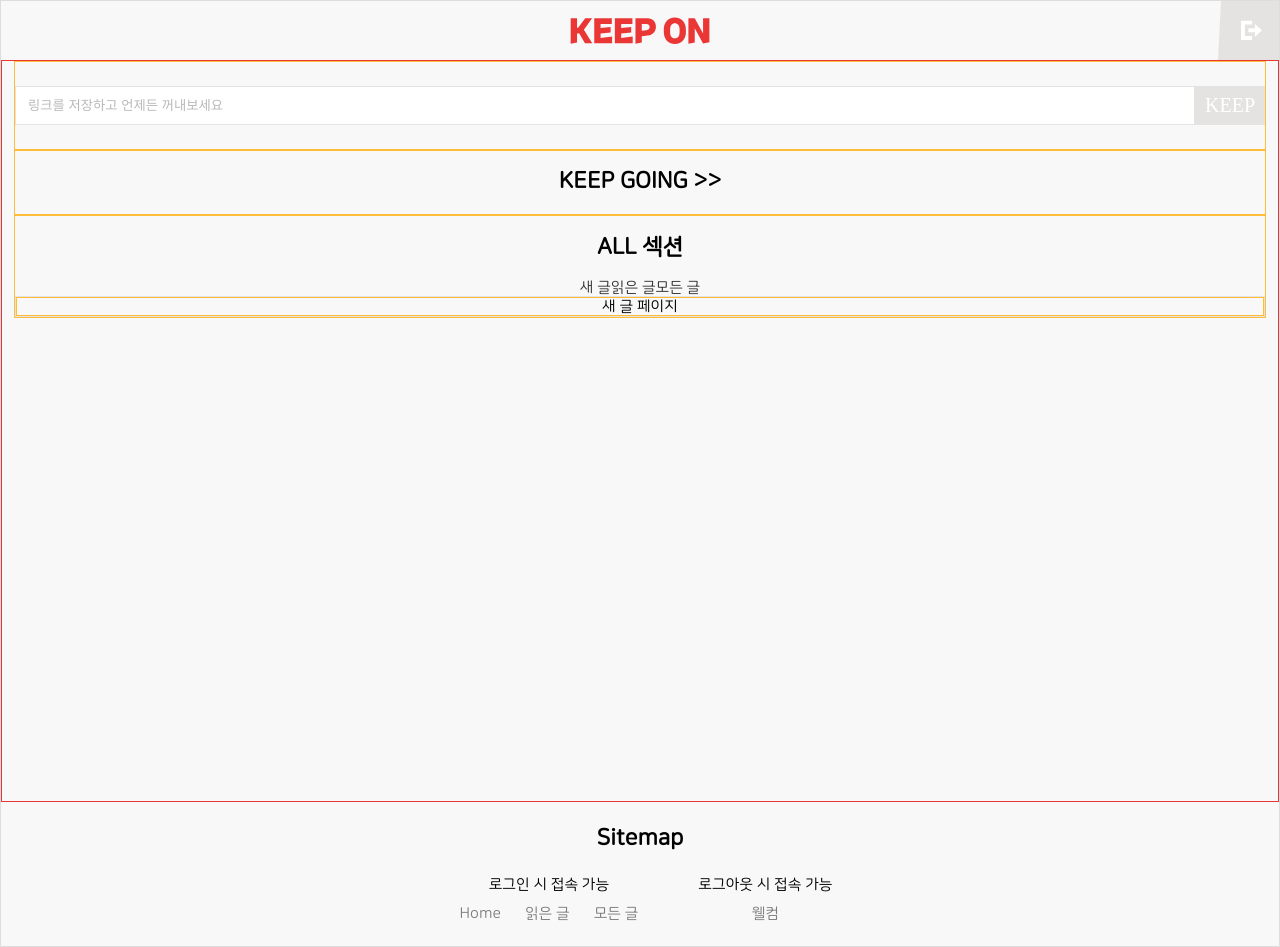
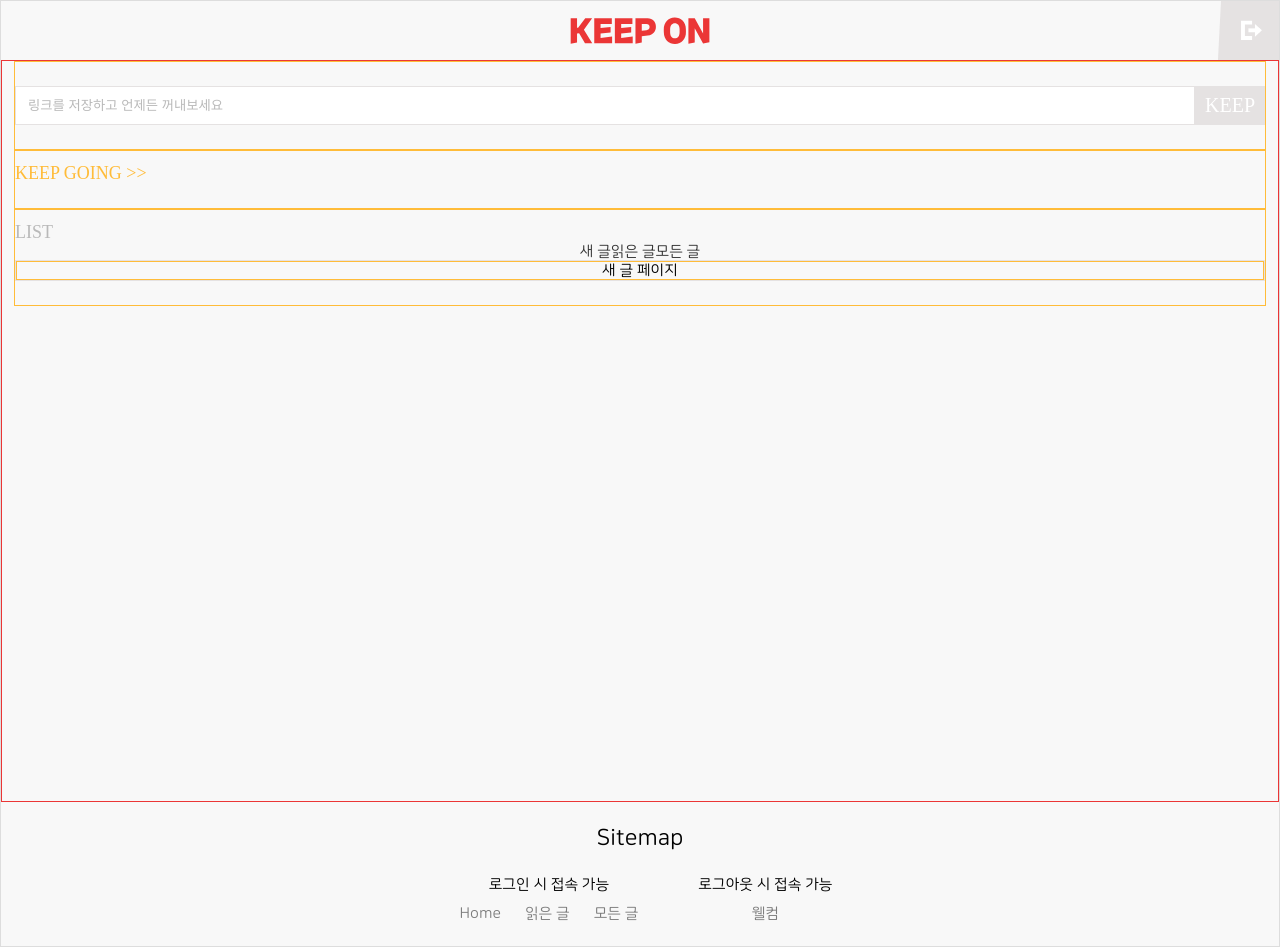
Before and after one commit to SeoJoonsoo/link_moa-react-, a React (Vite) app: page / in a window 1280 px wide. Built offline with nearby package versions, Linux system fonts and the light colour scheme; a web font is replaced by a local one.

Commit message:
Design: 헤딩요소 글로벌스타일 추가, HomeLayout의 섹션 헤딩 퍼블리싱

```diff
--- a/src/layouts/Footer/style.ts
+++ b/src/layouts/Footer/style.ts
@@ -3,7 +3,6 @@ import { styled } from 'styled-components';
 export const Footer = styled.footer`
   h1 {
     padding: 24px 12px 12px;
-    margin: 0;
     font-size: 1.5rem;
   }
   #sitemap {
--- a/src/layouts/GloberStyle.ts
+++ b/src/layouts/GloberStyle.ts
@@ -26,6 +26,11 @@ export const GlobalStyle = createGlobalStyle`
   div,
   input {
     box-sizing: border-box;
+  }
+  h1, h2, h3, h4, h5, h6 {
+    padding: 0;
+    margin: 0;
+    font-weight: normal;
   }
   ul, ol, li {
     list-style: none;
@@ -65,5 +70,4 @@ export const GlobalStyle = createGlobalStyle`
     }
   }
 
-
 `;
--- a/src/layouts/Header/style.ts
+++ b/src/layouts/Header/style.ts
@@ -5,7 +5,6 @@ export const Header = styled.header`
   overflow: hidden;
   h1 {
     font-size: 0;
-    margin: 0;
     padding: 12px;
   }
 `;
--- a/src/layouts/HomeLayout/index.tsx
+++ b/src/layouts/HomeLayout/index.tsx
@@ -9,7 +9,7 @@ export default function HomeLayout() {
   };
   return (
     <>
-      <S.KeepSection>
+      <S.KeepSection id="keep-section">
         <TextForm
           className="point-button"
           placeholder="링크를 저장하고 언제든 꺼내보세요"
@@ -17,18 +17,18 @@ export default function HomeLayout() {
           onSubmit={onSubmit}
         />
       </S.KeepSection>
-      <section>
-        <h2>KEEP GOING &#62;&#62;</h2>
-      </section>
-      <section>
-        <h2>ALL 섹션</h2>
+      <S.Section id="keep-going-section">
+        <h2 className="title">KEEP GOING &#62;&#62;</h2>
+      </S.Section>
+      <S.Section id="list-section">
+        <h2 className="title">LIST</h2>
         <Link to="/">새 글</Link>
         <Link to="/read">읽은 글</Link>
         <Link to="/all">모든 글</Link>
         <div>
           <Outlet />
         </div>
-      </section>
+      </S.Section>
     </>
   );
 }
--- a/src/layouts/HomeLayout/style.ts
+++ b/src/layouts/HomeLayout/style.ts
@@ -3,3 +3,18 @@ import { styled } from 'styled-components';
 export const KeepSection = styled.section`
   padding: 24px 0;
 `;
+
+export const Section = styled.section`
+  padding: 12px 0 24px;
+  & > .title {
+    text-align: left;
+    font-size: 18px;
+    font-family: ${({ theme }) => theme.pointFont};
+  }
+  &#keep-going-section .title {
+    color: ${({ theme }) => theme.point2};
+  }
+  &#list-section .title {
+    color: ${({ theme }) => theme.textLight};
+  }
+`;
```
